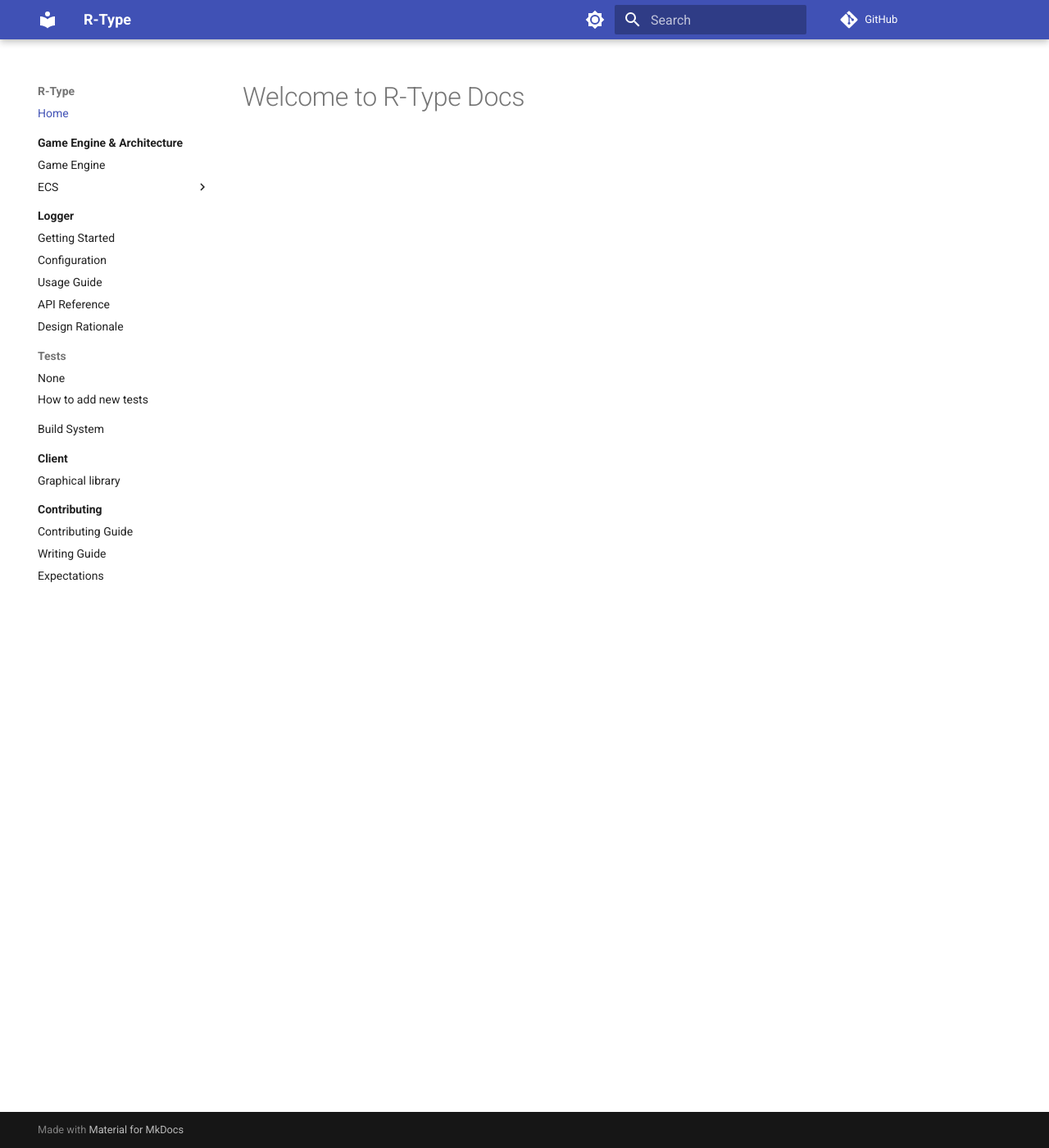
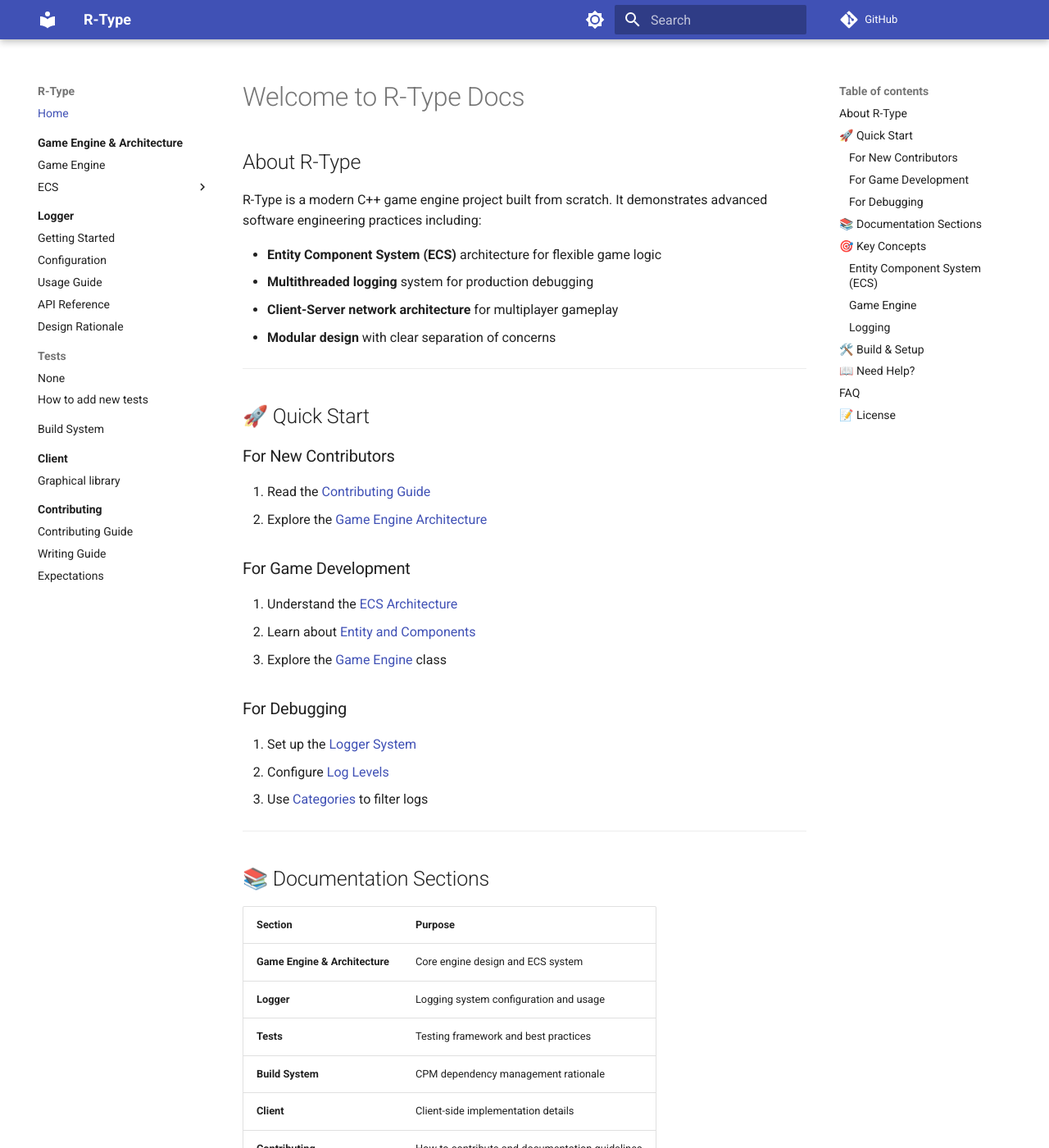
Before and after one commit to eliestroun14/R-Type, an MkDocs documentation site: the page built from docs/index.md, in a window 1280 px wide and 1400 px high. Shown: the whole window at 82% size. Built offline with MkDocs 1.6.1 and Material for MkDocs 9.7.7, drawn with Linux system fonts in a browser that asks for light colours; comment, search, counter and statistics services are not loaded; some of the changed text lies outside the part shown.

Commit message:
docs(doc) reorganize docs

````diff
--- a/docs/index.md
+++ b/docs/index.md
@@ -1 +1,124 @@
 # Welcome to R-Type Docs
+
+## About R-Type
+
+R-Type is a modern C++ game engine project built from scratch. It demonstrates advanced software engineering practices including:
+
+- **Entity Component System (ECS)** architecture for flexible game logic
+- **Multithreaded logging** system for production debugging
+- **Client-Server network architecture** for multiplayer gameplay
+- **Modular design** with clear separation of concerns
+
+---
+
+## 🚀 Quick Start
+
+### For New Contributors
+
+1. Read the [Contributing Guide](Documentation/index.md)
+2. Explore the [Game Engine Architecture](GameEngine&Architecture/index.md)
+
+### For Game Development
+
+1. Understand the [ECS Architecture](GameEngine&Architecture/ECS/index.md)
+2. Learn about [Entity and Components](GameEngine&Architecture/ECS/entity.md)
+3. Explore the [Game Engine](GameEngine&Architecture/GameEngine/index.md) class
+
+### For Debugging
+
+1. Set up the [Logger System](Logger/index.md)
+2. Configure [Log Levels](Logger/configuration.md)
+3. Use [Categories](Logger/usage.md) to filter logs
+
+---
+
+## 📚 Documentation Sections
+
+| Section | Purpose |
+|---------|---------|
+| **Game Engine & Architecture** | Core engine design and ECS system |
+| **Logger** | Logging system configuration and usage |
+| **Tests** | Testing framework and best practices |
+| **Build System** | CPM dependency management rationale |
+| **Client** | Client-side implementation details |
+| **Contributing** | How to contribute and documentation guidelines |
+
+---
+
+## 🎯 Key Concepts
+
+### Entity Component System (ECS)
+
+A data-oriented architecture where:
+
+- **Entities** are identifiers for game objects
+- **Components** store data associated with entities
+- **Systems** process components and implement logic
+
+[Learn more about ECS →](GameEngine&Architecture/ECS/index.md)
+
+### Game Engine
+
+The `GameEngine` class orchestrates the entire system:
+
+- Manages entities and components
+- Coordinates system execution
+- Maintains game state
+
+[Learn more about Game Engine →](GameEngine&Architecture/GameEngine/index.md)
+
+### Logging
+
+Thread-safe logging with:
+
+- Multiple severity levels (Trace → Critical)
+- Category filtering for noise reduction
+- Colored console and file output
+
+[Learn more about Logging →](Logger/index.md)
+
+---
+
+## 🛠️ Build & Setup
+
+The project uses **CPM (C++ Package Manager)** for dependency management:
+
+```bash
+git clone https://github.com/eliestroun14/R-Type.git
+cd R-Type
+mkdir build && cd build
+cmake ..
+make
+```
+
+[Learn why we use CPM →](Cmake/cpm-rationale.md)
+
+---
+
+## 📖 Need Help?
+
+- **Getting Started**: Check the [documentation guide](Contributing/overview.md)
+- **Contributing**: Read [how to contribute](Contributing/overview.md)
+- **Questions**: See the [FAQ](#faq) below
+
+---
+
+## FAQ
+
+**Q: What is an Entity?**
+A: An Entity is a unique identifier representing a game object (player, enemy, projectile, etc.).
+
+**Q: How do I add a new Component?**
+A: See the [Component Manager documentation](GameEngine&Architecture/ECS/component-manager.md).
+
+**Q: How do I configure logging?**
+A: Check the [Logger Configuration](Logger/configuration.md) guide.
+
+**Q: Why CPM and not Conan/vcpkg?**
+A: See the [CPM Design Rationale](Cmake/cpm-rationale.md).
+
+---
+
+## 📝 License
+
+This project is part of the EPITECH curriculum. See [Expectations](Expectations/expectations.md) for details.
--- a/mkdocs.yml
+++ b/mkdocs.yml
@@ -107,7 +107,7 @@ nav:
     - Test/justification.md
     - How to add new tests: Test/tutorial.md
 
-  - Build System: cmake/cpm-rationale.md
+  - Build System: Cmake/cpm-rationale.md
 
   - Client:
     - Client/index.md
````
Also changed, not shown: docs/Cmake/cpm-rationale.md (renamed from docs/cmake/cpm-rationale.md).
